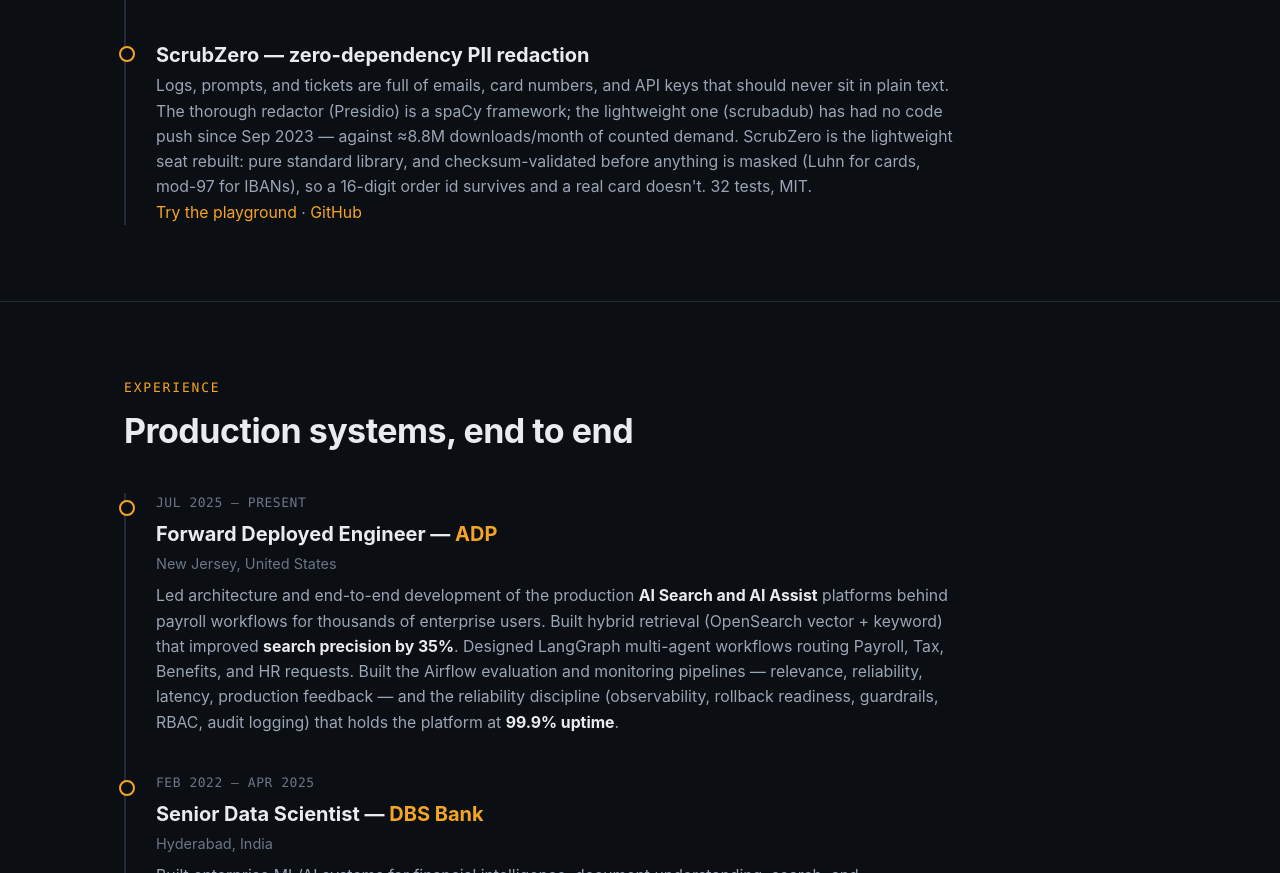
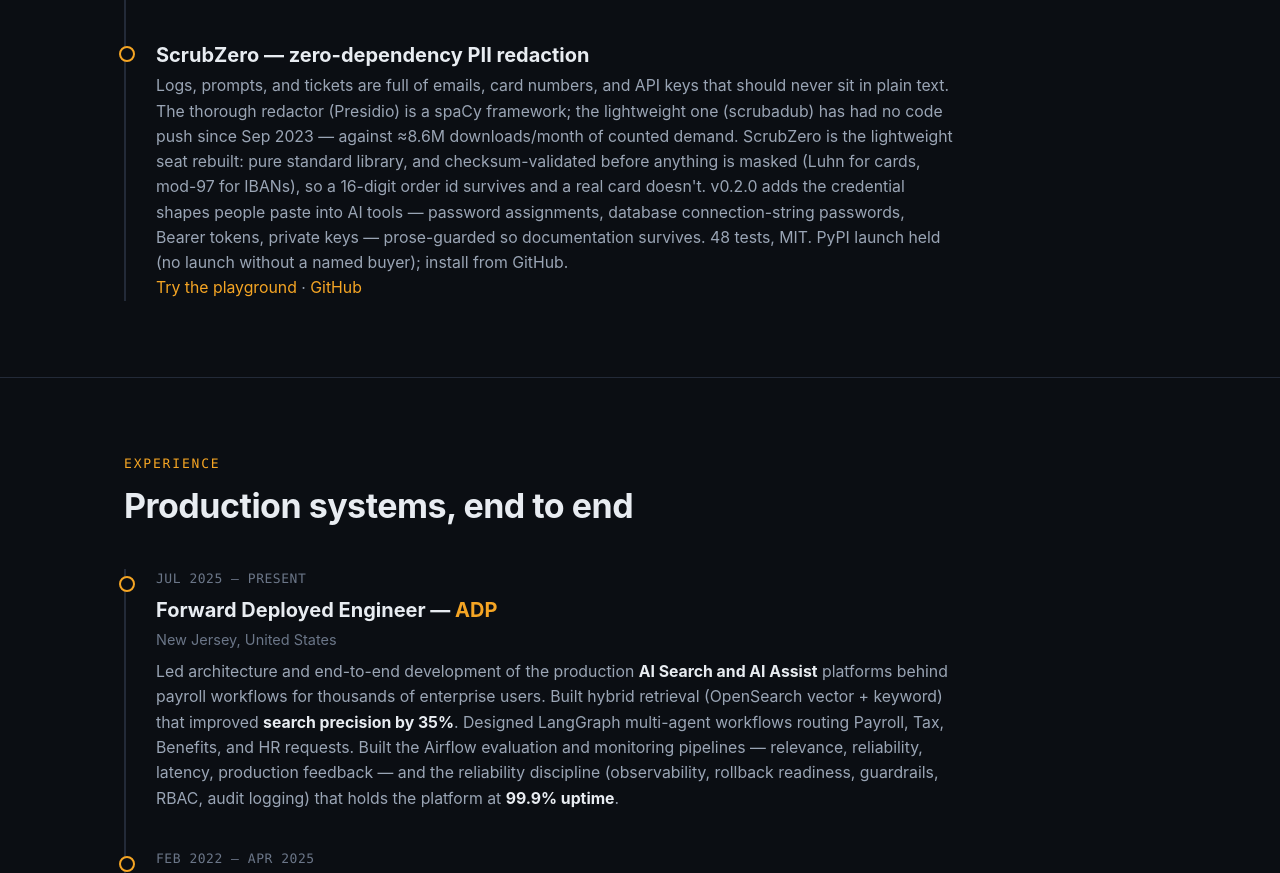
Before and after one commit to Yalakala-Naveen/Yalakala-Naveen.github.io, a plain HTML site: page index.html in a window 1280 px wide. Shown: the part 3539-4412 px from the top of the page. Drawn offline with Linux system fonts and the light colour scheme.

Commit message:
ScrubZero section → v0.2.0 credential redaction, 48 tests, demand ≈8.6M/mo, PyPI held

```diff
--- a/index.html
+++ b/index.html
@@ -271,7 +271,7 @@ FL005  missing_components    <span class="err">ERROR</span>    $.segments[2]
       </div>
       <div class="job">
         <h3>ScrubZero — zero-dependency PII redaction</h3>
-        <p>Logs, prompts, and tickets are full of emails, card numbers, and API keys that should never sit in plain text. The thorough redactor (Presidio) is a spaCy framework; the lightweight one (scrubadub) has had no code push since Sep 2023 — against ≈8.8M downloads/month of counted demand. ScrubZero is the lightweight seat rebuilt: pure standard library, and checksum-validated before anything is masked (Luhn for cards, mod-97 for IBANs), so a 16-digit order id survives and a real card doesn't. 32 tests, MIT.</p>
+        <p>Logs, prompts, and tickets are full of emails, card numbers, and API keys that should never sit in plain text. The thorough redactor (Presidio) is a spaCy framework; the lightweight one (scrubadub) has had no code push since Sep 2023 — against ≈8.6M downloads/month of counted demand. ScrubZero is the lightweight seat rebuilt: pure standard library, and checksum-validated before anything is masked (Luhn for cards, mod-97 for IBANs), so a 16-digit order id survives and a real card doesn't. v0.2.0 adds the credential shapes people paste into AI tools — password assignments, database connection-string passwords, Bearer tokens, private keys — prose-guarded so documentation survives. 48 tests, MIT. PyPI launch held (no launch without a named buyer); install from GitHub.</p>
         <p><a href="https://yalakala-naveen.github.io/scrubzero/">Try the playground</a> · <a href="https://github.com/Yalakala-Naveen/scrubzero">GitHub</a></p>
       </div>
     </div>
```
